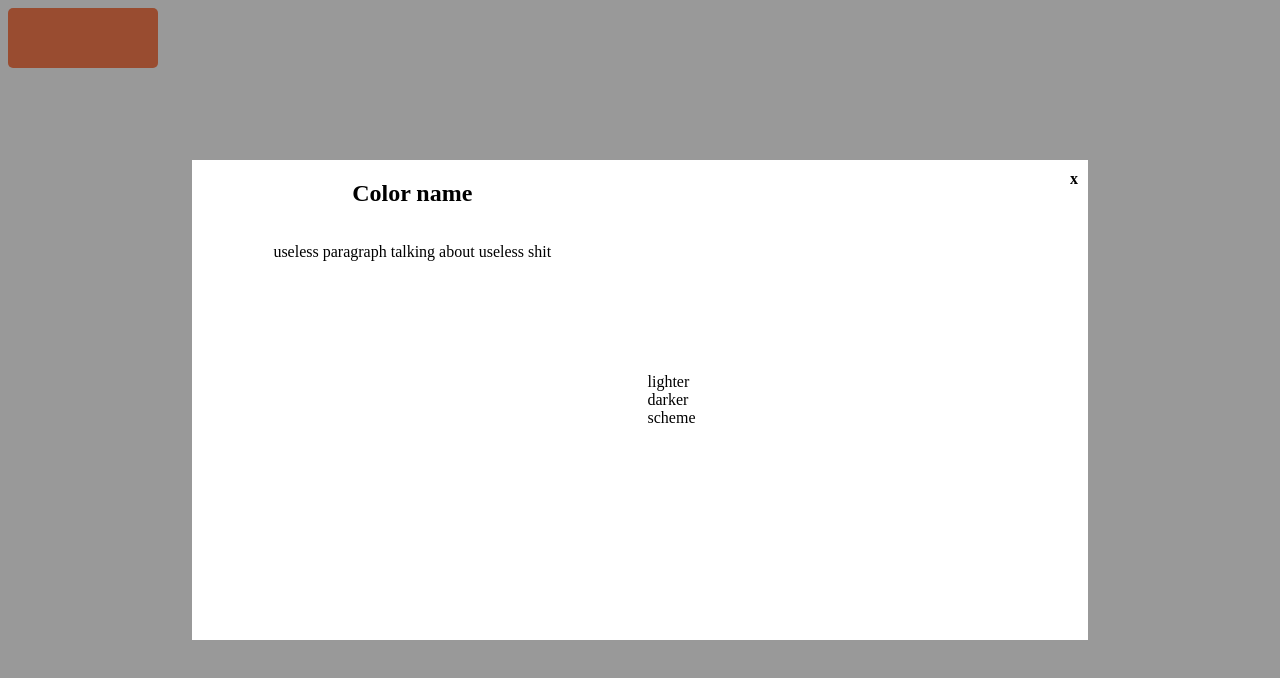
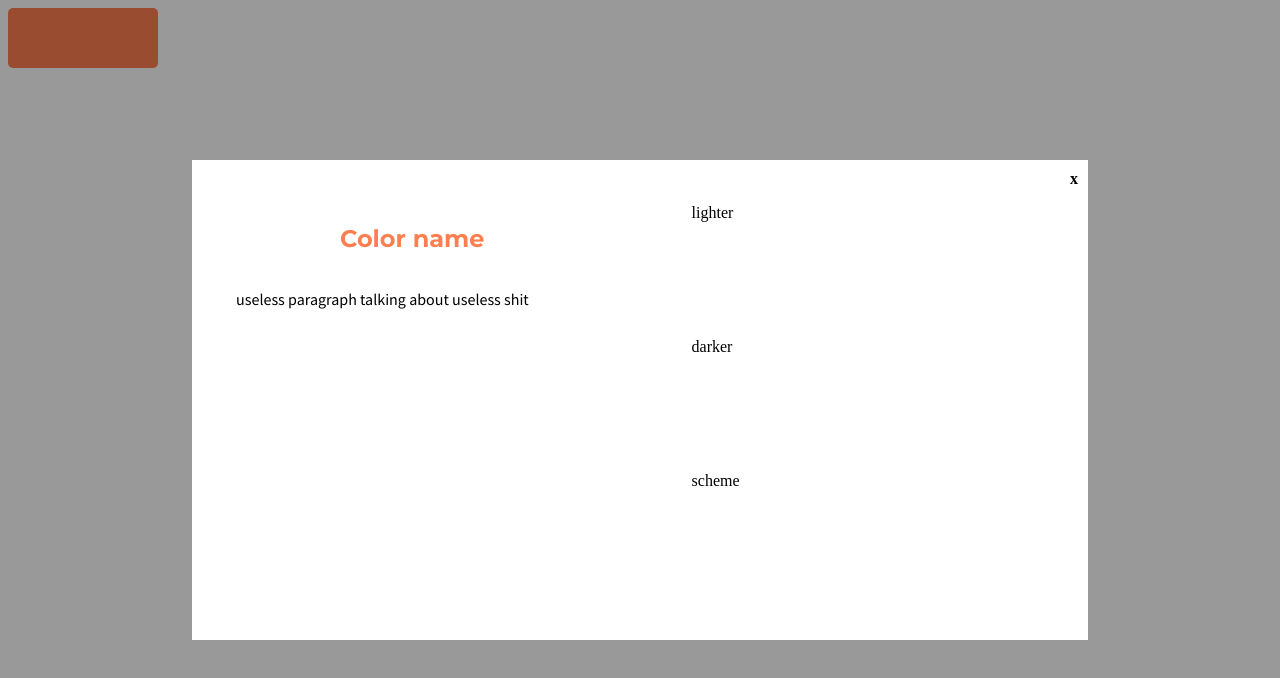
Before and after one commit to Bayo19/modalbox, a plain HTML site: page index.html in a window 1280 px wide. Both pictures are taken after a click on the button 83 px from the left and 38 px from the top of the page. Drawn offline with Linux system fonts and the light colour scheme.

Commit message:
trying some stuff that I'll reuse else where, maybe

```diff
--- a/index.css
+++ b/index.css
@@ -1,3 +1,5 @@
+@import url('https://fonts.googleapis.com/css2?family=Montserrat:wght@700&display=swap');
+@import url('https://fonts.googleapis.com/css2?family=Source+Sans+Pro&display=swap');
 .modal-bg {
     position: fixed;
     top: 0;
@@ -32,13 +34,23 @@
     display: flex;
     flex-direction: column;
     text-align: center;
+    padding: 10%;
+}
+
+.header {
+    font-family: 'Montserrat', sans-serif;
+}
+
+.paragraph {
+    text-align: start;
+    font-family: 'Source Sans Pro', sans-serif;
 }
 
 .colors {
-    display: flex;
-    flex-direction: column;
-    height: 100%;
-    justify-content: center;
+    display: grid;
+    grid-template-columns: repeat(1, 1fr);
+    grid-gap: 10px;
+    padding: 10%;
 }
 
 .btn {
--- a/index.html
+++ b/index.html
@@ -14,8 +14,12 @@
     <div class="modal-bg">
         <div class="modal">
             <div class="text">
-                <h2>Color name</h2>
-                <p>useless paragraph talking about useless shit</p>
+                <div class="header">
+                    <h2>Color name</h2>
+                </div>
+                <div class="paragraph">
+                    <p>useless paragraph talking about useless shit</p>
+                </div>
             </div>
             <div class="colors">
                 <div class="lighter">lighter</div>
--- a/index.js
+++ b/index.js
@@ -2,8 +2,12 @@ let modalBtn = document.querySelector('.btn')
 let modalBg = document.querySelector('.modal-bg')
 let modalClose = document.querySelector('.modal-close')
 
+let header = document.querySelector('.header')
+
 modalBtn.addEventListener('click', function() {
     modalBg.classList.add('bg-active')
+    let col = getComputedStyle(modalBtn)
+    header.style.color = col.backgroundColor
 })
 
 modalClose.addEventListener('click', function() {
```
